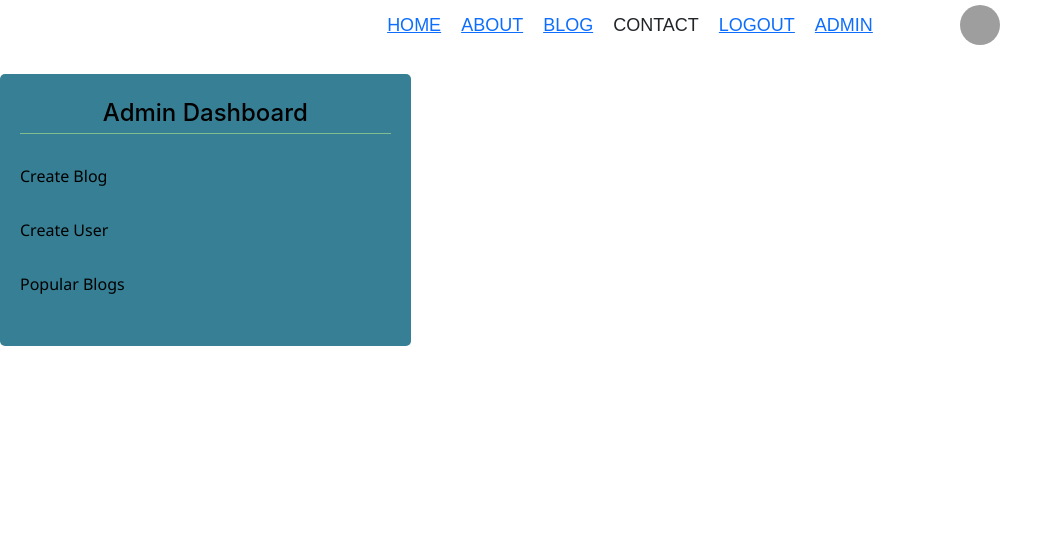
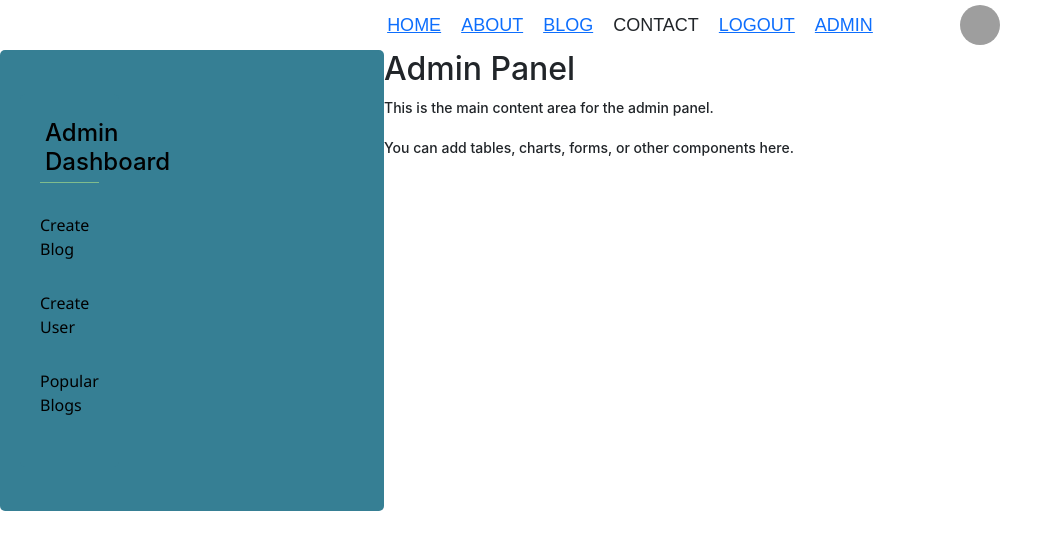
Before and after one commit to Rajiv-Bhandari/React-Coursework, a React (Create React App) app: page /admin in a window 1280 px wide. Shown: the top 550 px of the page, without its empty margins (0-1063 px from the left). Built offline with nearby package versions, Linux system fonts and the light colour scheme; grey boxes are pictures that could not be loaded; some icons are missing.

Commit message:
making the format to include adminsidebar and body

```diff
--- /dev/null
+++ b/src/components/admin/adminhome/adminbody.js
@@ -0,0 +1,15 @@
+import React from 'react';
+import "./adminbody.css";
+
+export default function AdminBody() {
+  return (
+    <div className="admin-body">
+      <h2>Admin Panel</h2>
+      <div className="admin-content">
+        {/* Your admin content goes here */}
+        <p>This is the main content area for the admin panel.</p>
+        <p>You can add tables, charts, forms, or other components here.</p>
+      </div>
+    </div>
+  );
+}
--- a/src/components/admin/adminhome/adminhome.css
+++ b/src/components/admin/adminhome/adminhome.css
@@ -0,0 +1,11 @@
+.admin-home {
+    display: flex;
+  }
+
+  .admin-sidebar {
+    flex: 0 0 30%; /* Sidebar takes 30% of the container */
+  }
+
+  .admin-body {
+    flex: 1; /* Body takes remaining space */
+  }
--- a/src/components/admin/adminhome/adminhome.js
+++ b/src/components/admin/adminhome/adminhome.js
@@ -1,10 +1,17 @@
 import React from 'react';
 import AdminSidebar from '../adminsidebar/adminSidebar';
+import AdminBody from './adminbody';
+import './adminhome.css'; // Import CSS file for styling
 
 export default function AdminHome() {
   return (
-    <div>
-      <AdminSidebar />
+    <div className="admin-home">
+      <div className="admin-sidebar">
+        <AdminSidebar />
+      </div>
+      <div className="admin-body">
+        <AdminBody />
+      </div>
     </div>
   );
 }
```
Also changed, not shown: src/components/admin/adminhome/adminbody.css (added).
